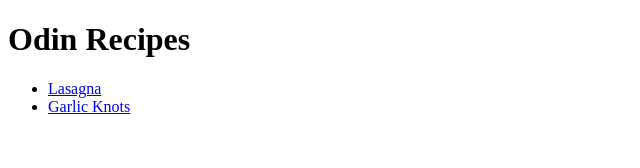
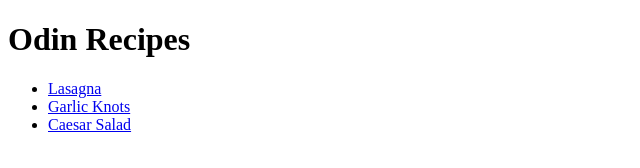
Before and after one commit to jess-vincent/odin-recipes, a plain HTML site: page index.html in a window 1280 px wide. Shown: the whole page, without its empty margins (0-640 px from the left). Drawn offline with Linux system fonts and the light colour scheme.

Commit message:
Add link to caesar

```diff
--- a/index.html
+++ b/index.html
@@ -10,6 +10,7 @@
     <ul>
     <li><a href="recipes/lasagna.html">Lasagna</a></li>
     <li><a href="recipes/garlic-knots.html">Garlic Knots</a></li>
+    <li><a href="recipes/caesar.html">Caesar Salad</a></li>
     </ul>
 </body>
 
```
